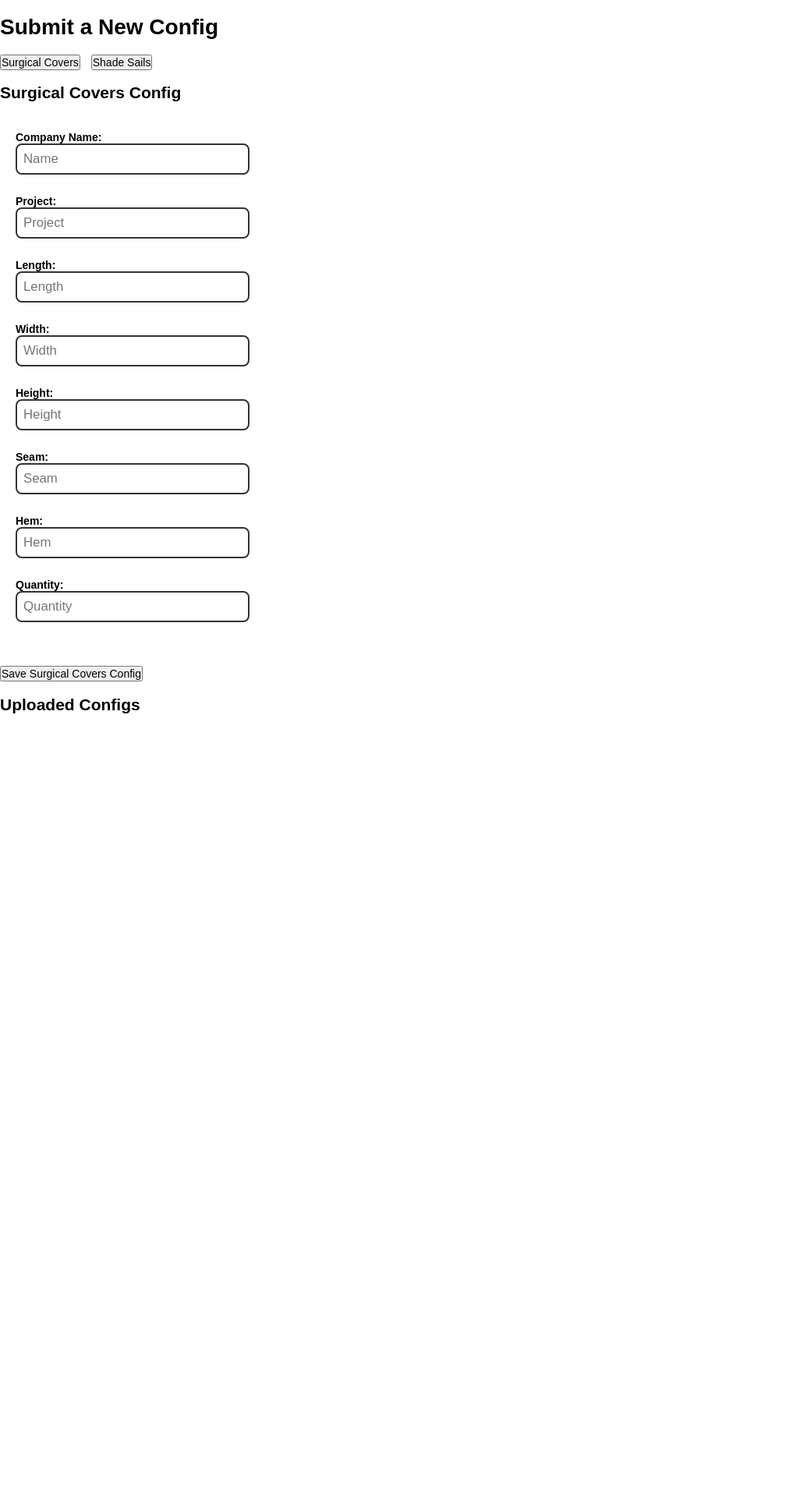
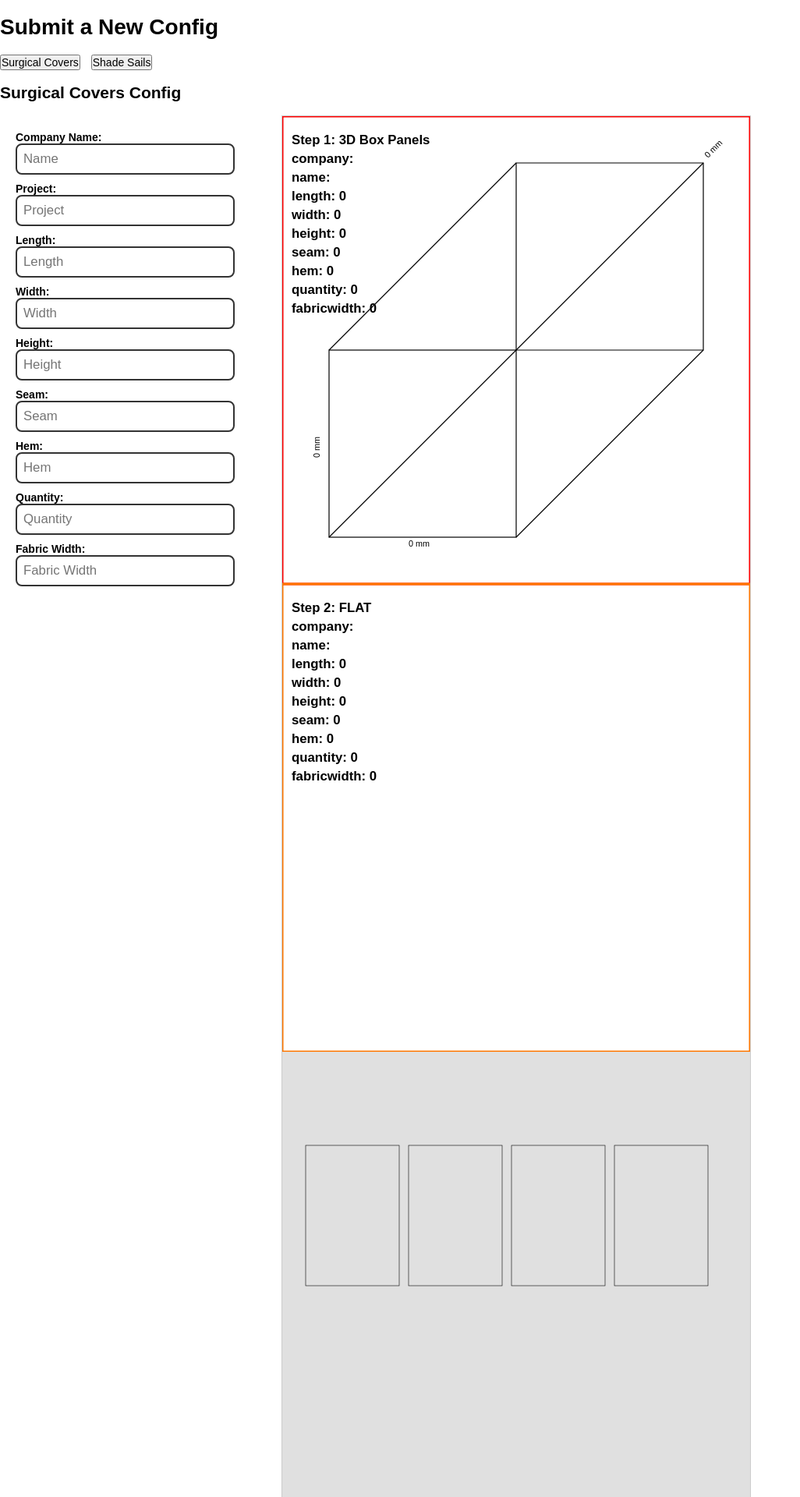
Before and after one commit to rTait30/autodraw_server, a Flask app: page /copelands in a window 1280 px wide. Shown: the top 1920 px of the page at 78% size, without its empty margins (0-1026 px from the left). Before the commit the page ends 915 px from the top, so only its background shows below. Run offline with Flask 3, Linux system fonts and the light colour scheme; data that the repository does not hold is empty.

Commit message:
autodraw js start

```diff
--- a/static/css/main.css
+++ b/static/css/main.css
@@ -155,3 +155,33 @@ table td {
     margin-top: 10px;
     font-weight: bold;
 }
+
+.surgical-layout {
+    display: flex;
+    flex-direction: row;
+    align-items: flex-start;
+    gap: 40px;
+}
+
+#formSurgical {
+    flex-shrink: 0;
+    max-width: 600px; /* or whatever you want for the form */
+}
+
+.surgical-canvas-wrapper {
+    flex: 1;
+    max-width: 600px;
+    aspect-ratio: 1 / 7;
+    width: 100%;
+    background: #fff;
+    border: 1px solid #ccc;
+    display: flex;
+
+    margin-left: 40px; /* ⬅️ Add space from the form */
+}
+
+#surgicalCanvas {
+    width: 100%;
+    height: 100%;
+    display: block;
+}
--- a/static/js/formSurgical.js
+++ b/static/js/formSurgical.js
@@ -1,8 +1,64 @@
 import { saveConfig } from './api.js';
+import { VirtualCanvas } from './virtualCanvas.js';
 
 export function setupSurgicalForm() {
     console.log("🔧 setupSurgicalForm called");
 
+    const canvas = document.getElementById('surgicalCanvas');
+
+
+    // 🔁 Debounce helper
+    function debounce(func, delay = 300) {
+        let timeout;
+        return (...args) => {
+            clearTimeout(timeout);
+            timeout = setTimeout(() => func(...args), delay);
+        };
+    }
+
+    // 🧠 Shared function to get current form values
+    function getLiveSurgicalData() {
+        return {
+            company: document.getElementById('surgicalCompany')?.value || '',
+            name: document.getElementById('surgicalName')?.value || '',
+            length: parseFloat(document.getElementById('surgicalLength')?.value) || 0,
+            width: parseFloat(document.getElementById('surgicalWidth')?.value) || 0,
+            height: parseFloat(document.getElementById('surgicalHeight')?.value) || 0,
+            seam: parseFloat(document.getElementById('surgicalSeam')?.value) || 0,
+            hem: parseFloat(document.getElementById('surgicalHem')?.value) || 0,
+            quantity: parseInt(document.getElementById('surgicalQuantity')?.value) || 0,
+            fabricwidth: parseFloat(document.getElementById('surgicalFabricWidth')?.value) || 0,
+        };
+    }
+
+    resizeCanvasToDisplaySize(canvas, getLiveSurgicalData());
+
+    // 👂 Debounced live log listener
+    const handleLiveUpdate = debounce(() => {
+        const liveData = getLiveSurgicalData();
+        console.log("📦 Live Surgical Config Updated:", liveData);
+        resizeCanvasToDisplaySize(canvas, liveData);
+    }, 500);
+
+    // 🎯 Attach live update to relevant inputs
+    [
+        'surgicalCompany',
+        'surgicalName',
+        'surgicalLength',
+        'surgicalWidth',
+        'surgicalHeight',
+        'surgicalSeam',
+        'surgicalHem',
+        'surgicalQuantity',
+        'surgicalFabricWidth'
+    ].forEach(id => {
+        const input = document.getElementById(id);
+        if (input) {
+            input.addEventListener('input', handleLiveUpdate);
+        }
+    });
+
+    // 🖱️ Save button logic
     const saveButton = document.getElementById("saveSurgicalBtn");
     if (saveButton) {
         console.log("✅ Found Save Surgical Covers Config Button");
@@ -12,24 +68,244 @@ export function setupSurgicalForm() {
 
             const data = {
                 category: 'surgical',
-                company: document.getElementById('surgicalCompany')?.value || '',
-                name: document.getElementById('surgicalName')?.value || '',
-                length: parseFloat(document.getElementById('surgicalLength')?.value) || 0,
-                width: parseFloat(document.getElementById('surgicalWidth')?.value) || 0,
-                height: parseFloat(document.getElementById('surgicalHeight')?.value) || 0,
-                seam: parseFloat(document.getElementById('surgicalSeam')?.value) || 0,
-                hem: parseFloat(document.getElementById('surgicalHem')?.value) || 0,
-                quantity: parseInt(document.getElementById('surgicalQuantity')?.value) || 0
+                ...getLiveSurgicalData()
             };
 
             console.log("🟡 Collected Data:", data);
 
             saveConfig(data, "surgical").then(() => {
-
                 window.loadConfigs?.();
             });
         });
     } else {
         console.warn("❌ Save button inside #formSurgical not found");
     }
+
+    window.addEventListener('resize', () => {
+        resizeCanvasToDisplaySize(canvas);
+    });
 }
+
+
+
+export function resizeCanvasToDisplaySize(canvas, data) {
+    const dpr = window.devicePixelRatio || 1;
+    const rect = canvas.getBoundingClientRect();
+
+    const width = Math.floor(rect.width * dpr);
+    const height = Math.floor(rect.height * dpr);
+
+    if (canvas.width !== width || canvas.height !== height) {
+        canvas.width = width;
+        canvas.height = height;
+    }
+
+    const ctx = canvas.getContext('2d'); // ✅ Get context here
+    renderSurgicalCanvas(canvas, data); // ✅ Pass context, not canvas
+
+    return { width, height };
+}
+
+function renderSurgicalSteps(ctx, canvasWidth, canvasHeight) {
+    // Step 1: Setup virtual space
+    const virtualWidth = 1000;
+    const virtualHeight = 7000;
+
+    // Step 2: Clear canvas
+    ctx.clearRect(0, 0, canvasWidth, canvasHeight);
+
+    // Step 3: Scale to fit entire virtual space into canvas
+    const scaleX = canvasWidth / virtualWidth;
+    const scaleY = canvasHeight / virtualHeight;
+    const scale = Math.min(scaleX, scaleY);
+
+    // Step 4: Center in canvas
+    const offsetX = (canvasWidth - virtualWidth * scale) / 2;
+    const offsetY = (canvasHeight - virtualHeight * scale) / 2;
+
+    ctx.save();
+    ctx.translate(offsetX, offsetY);
+    ctx.scale(scale, scale);
+
+    // Step 5: Draw 7 stacked squares
+    ctx.strokeStyle = '#000';
+    ctx.lineWidth = 2;
+
+    for (let i = 0; i < 7; i++) {
+        const y = i * 1000;
+        ctx.strokeRect(0, y, 1000, 1000);
+        ctx.fillText(`Step ${i + 1}`, 20, y + 40);
+    }
+
+    ctx.restore();
+}
+
+function renderSurgicalCanvas(canvas, data) {
+    const vCanvas = new VirtualCanvas(canvas);
+    vCanvas.resize();
+
+    vCanvas.withStep(0, (ctx) => {
+
+        ctx.strokeStyle = '#F00';
+        ctx.lineWidth = 5;
+        ctx.strokeRect(0, 0, 1000, 1000);
+        ctx.font = "bold 28px sans-serif";
+        ctx.fillText("Step 1: 3D Box Panels", 20, 60);
+        let i = 0;
+        for (const [key, value] of Object.entries(data)) {
+            ctx.fillText(`${key}: ${value}`, 20, 100 + i * 40);
+            i++;
+        }
+
+
+        const quantity = Math.max(1, data.quantity || 1);
+        const width = data.width || 1;
+        const height = data.height || 1;
+        const length = data.length || 1;
+
+        const padding = 100;
+        const spacing = 10;
+
+        // Total visual space required includes forward face + projected depth
+        const totalWidthUnits = quantity * width + (quantity - 1) * spacing + length; // rightward projection
+        const totalHeightUnits = height + length; // upward projection
+
+        const maxDrawWidth = 1000 - 2 * padding;
+        const maxDrawHeight = 1000 - 2 * padding;
+
+        const scale = Math.min(
+            maxDrawWidth / totalWidthUnits,
+            maxDrawHeight / totalHeightUnits
+        );
+
+        const boxW = width * scale;
+        const boxH = height * scale;
+        const boxD = length * scale;
+        const unitSpacing = spacing * scale;
+
+        // Account for depth when calculating available area
+        const contentWidth = quantity * boxW + (quantity - 1) * unitSpacing + boxD;
+        const contentHeight = boxH + boxD;
+
+        const startX = (1000 - contentWidth) / 2;
+        const startY = (1000 - contentHeight) / 2 + boxD; // shift down so top edge includes depth
+
+        ctx.font = "18px sans-serif";
+        ctx.fillStyle = '#000';
+        ctx.strokeStyle = '#000';
+        ctx.lineWidth = 2;
+
+        for (let i = 0; i < quantity; i++) {
+            const x = startX + i * (boxW + unitSpacing);
+            const y = startY;
+
+            // Draw front face
+            ctx.strokeRect(x, y, boxW, boxH);
+
+            // Draw 45° projection UP and RIGHT for depth
+            ctx.beginPath();
+            ctx.moveTo(x, y); // top-left
+            ctx.lineTo(x + boxD, y - boxD); // back-top-left
+            ctx.moveTo(x + boxW, y); // top-right
+            ctx.lineTo(x + boxW + boxD, y - boxD); // back-top-right
+            ctx.moveTo(x + boxW, y + boxH); // bottom-right
+            ctx.lineTo(x + boxW + boxD, y + boxH - boxD); // back-bottom-right
+            ctx.moveTo(x, y + boxH); // bottom-left
+            ctx.lineTo(x + boxD, y + boxH - boxD); // back-bottom-left
+            ctx.stroke();
+
+            // Connect back panel
+            ctx.beginPath();
+            ctx.moveTo(x + boxD, y - boxD);
+            ctx.lineTo(x + boxW + boxD, y - boxD);
+            ctx.lineTo(x + boxW + boxD, y + boxH - boxD);
+            ctx.lineTo(x + boxD, y + boxH - boxD);
+            ctx.closePath();
+            ctx.stroke();
+
+            // Dimension label: width
+            ctx.fillText(`${data.width} mm`, x + boxW / 2 - 30, y + boxH + 20);
+
+            // Dimension label: height
+            ctx.save();
+            ctx.translate(x - 20, y + boxH / 2);
+            ctx.rotate(-Math.PI / 2);
+            ctx.fillText(`${data.height} mm`, -30, 0);
+            ctx.restore();
+
+            // Dimension label: depth
+            ctx.save();
+            ctx.translate(x + boxW + boxD + 10, y - boxD - 10);
+            ctx.rotate(-Math.PI / 4);
+            ctx.fillText(`${data.length} mm`, 0, 0);
+            ctx.restore();
+        }
+
+    });
+
+    // Step 1: Flat layout
+    vCanvas.withStep(1, (ctx) => {
+        ctx.strokeStyle = '#F70';
+        ctx.lineWidth = 5;
+        ctx.strokeRect(0, 0, 1000, 1000);
+        ctx.font = "bold 28px sans-serif";
+        ctx.fillText("Step 2: FLAT", 20, 60);
+        let i = 0;
+        for (const [key, value] of Object.entries(data)) {
+            ctx.fillText(`${key}: ${value}`, 20, 100 + i * 40);
+            i++;
+        }
+    });
+
+    // Step 2: Nesting layout
+    vCanvas.withStep(2, (ctx) => {
+        ctx.fillStyle = '#e0e0e0';
+        ctx.fillRect(0, 0, 1000, 1000); // fabric background
+        for (let i = 0; i < 4; i++) {
+            ctx.strokeRect(50 + i * 220, 200, 200, 300); // pretend nested panels
+        }
+        ctx.fillText("Step 3: Fabric Nesting", 20, 40);
+    });
+
+    // Step 3: Multiply by quantity
+    vCanvas.withStep(3, (ctx) => {
+        for (let row = 0; row < 2; row++) {
+            for (let col = 0; col < 3; col++) {
+                ctx.strokeRect(50 + col * 300, 150 + row * 350, 200, 200);
+            }
+        }
+        ctx.fillText("Step 4: Repeated Layouts", 20, 40);
+    });
+
+    // Step 4: Show waste
+    vCanvas.withStep(4, (ctx) => {
+        ctx.fillStyle = '#eee';
+        ctx.fillRect(0, 0, 1000, 1000);
+        ctx.fillStyle = '#000';
+        ctx.fillRect(100, 200, 800, 600); // fabric
+        ctx.clearRect(150, 250, 200, 200); // holes = used panels
+        ctx.clearRect(550, 250, 200, 200);
+        ctx.fillText("Step 5: Waste Estimation", 20, 40);
+    });
+
+    // Step 5: Show cost breakdown
+    vCanvas.withStep(5, (ctx) => {
+        ctx.font = "bold 24px sans-serif";
+        ctx.fillText("Step 6: Cost Breakdown", 20, 40);
+        ctx.font = "16px sans-serif";
+        ctx.fillText("Fabric: $120", 50, 120);
+        ctx.fillText("Labour: $60", 50, 160);
+        ctx.fillText("Waste: $10", 50, 200);
+        ctx.fillText("Total: $190", 50, 240);
+    });
+
+    // Step 6: Final summary
+    vCanvas.withStep(6, (ctx) => {
+        ctx.font = "bold 28px sans-serif";
+        ctx.fillText("Step 7: Summary + Export", 20, 60);
+        ctx.strokeRect(200, 200, 600, 600); // pretend to be final layout
+        ctx.fillText("Preview Area", 400, 520);
+    });
+
+    vCanvas.finish();
+}
--- a/static/js/main.js
+++ b/static/js/main.js
@@ -2,10 +2,18 @@ import { loadConfigs } from './api.js';
 import { setupTabs } from './ui.js';
 import { setupShadesailForm } from './formShadesail.js';
 import { setupSurgicalForm } from './formSurgical.js';
+import { resizeCanvasToDisplaySize } from './formSurgical.js';
 
 window.onload = () => {
     loadConfigs();
     setupTabs();
     setupShadesailForm();
     setupSurgicalForm();
+
+
 };
+
+window.addEventListener('resize', () => {
+    const canvas = document.getElementById('surgicalCanvas');
+    resizeCanvasToDisplaySize(canvas);
+});
--- /dev/null
+++ b/static/js/virtualCanvas.js
@@ -0,0 +1,46 @@
+export class VirtualCanvas {
+    constructor(canvas, virtualWidth = 1000, virtualHeight = 7000) {
+        this.canvas = canvas;
+        this.virtualWidth = virtualWidth;
+        this.virtualHeight = virtualHeight;
+        this.ctx = canvas.getContext('2d');
+    }
+
+    resize() {
+        const dpr = window.devicePixelRatio || 1;
+        const rect = this.canvas.getBoundingClientRect();
+
+        const width = Math.floor(rect.width * dpr);
+        const height = Math.floor(rect.height * dpr);
+
+        if (this.canvas.width !== width || this.canvas.height !== height) {
+            this.canvas.width = width;
+            this.canvas.height = height;
+        }
+
+        this.ctx.setTransform(1, 0, 0, 1, 0, 0); // reset transform
+        this.ctx.clearRect(0, 0, width, height);
+
+        this.scale = Math.min(width / this.virtualWidth, height / this.virtualHeight);
+        this.offsetX = (width - this.virtualWidth * this.scale) / 2;
+        this.offsetY = (height - this.virtualHeight * this.scale) / 2;
+
+        this.ctx.save();
+        this.ctx.translate(this.offsetX, this.offsetY);
+        this.ctx.scale(this.scale, this.scale);
+    }
+
+    withStep(stepIndex, drawFn) {
+        const ctx = this.ctx;
+        const yOffset = stepIndex * 1000;
+
+        ctx.save();
+        ctx.translate(0, yOffset); // move into the step's region
+        drawFn(ctx); // draw inside 1000x1000 space
+        ctx.restore();
+    }
+
+    finish() {
+        this.ctx.restore(); // restore base transform
+    }
+}
--- a/templates/index.html
+++ b/templates/index.html
@@ -16,51 +16,59 @@
 
     <div id="surgical" class="tab active">
         <h2>Surgical Covers Config</h2>
+
+        <div class="surgical-layout">
+            <!-- Form Section -->
             <form id="formSurgical">
-
                 <div class="form-wrapper">
-
                     <div class="form-header">
-
                         <label>
                             Company Name:
-                        <input type="text" id="surgicalCompany" placeholder="Name"><br>
+                            <input type="text" id="surgicalCompany" placeholder="Name">
                         </label>
                         <label>
                             Project:
-                        <input type="text" id="surgicalName" placeholder="Project"><br>
+                            <input type="text" id="surgicalName" placeholder="Project">
                         </label>
                         <label>
                             Length:
-                        <input type="number" id="surgicalLength" placeholder="Length"><br>
+                            <input type="number" id="surgicalLength" placeholder="Length">
                         </label>
                         <label>
                             Width:
-                        <input type="number" id="surgicalWidth" placeholder="Width"><br>
+                            <input type="number" id="surgicalWidth" placeholder="Width">
                         </label>
                         <label>
                             Height:
-                        <input type="number" id="surgicalHeight" placeholder="Height"><br>
+                            <input type="number" id="surgicalHeight" placeholder="Height">
                         </label>
                         <label>
                             Seam:
-                        <input type="number" id="surgicalSeam" placeholder="Seam"><br>
+                            <input type="number" id="surgicalSeam" placeholder="Seam">
                         </label>
                         <label>
                             Hem:
-                        <input type="number" id="surgicalHem" placeholder="Hem"><br>
+                            <input type="number" id="surgicalHem" placeholder="Hem">
                         </label>
                         <label>
                             Quantity:
-                        <input type="number" id="surgicalQuantity" placeholder="Quantity"><br>
-
+                            <input type="number" id="surgicalQuantity" placeholder="Quantity">
+                        </label>
+                        <label>
+                            Fabric Width:
+                            <input type="number" id="surgicalFabricWidth" placeholder="Fabric Width">
                         </label>
                     </div>
                 </div>
             </form>
 
+            <!-- Canvas Section -->
+            <div class="surgical-canvas-wrapper">
+                <canvas id="surgicalCanvas"></canvas>
+            </div>
+        </div>
+
         <button id="saveSurgicalBtn" type="button">Save Surgical Covers Config</button>
-
     </div>
 
     <!-- Shade Sails Form -->
```
Lines whose indentation alone changed are shown as unchanged.
